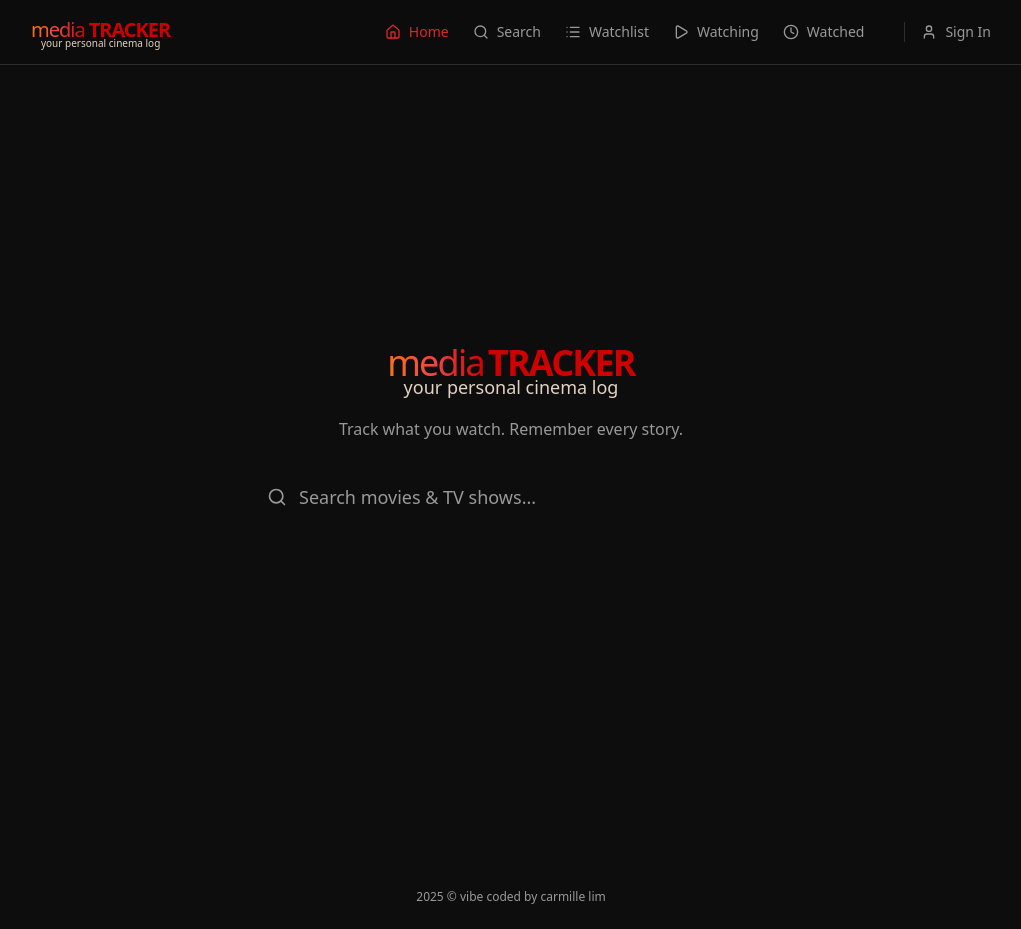
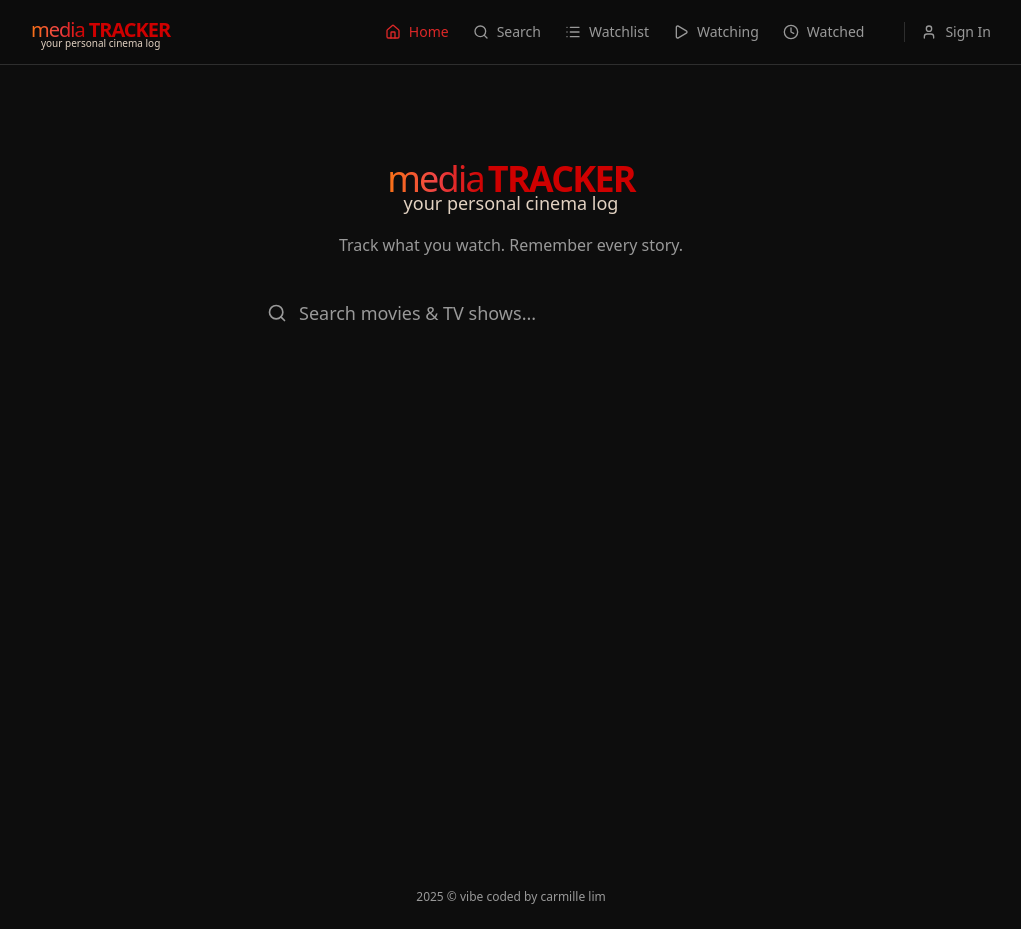
Before and after one commit to petitespeciale/media-tracker, a Next.js app: page / in a window 1280 px wide. Shown: the whole page, without its empty margins (129-1150 px from the left). Built offline with nearby package versions, Linux system fonts and the light colour scheme.

Commit message:
Style: Move search bar to top of page for better dropdown visibility

```diff
--- a/app/page.tsx
+++ b/app/page.tsx
@@ -4,7 +4,7 @@
 
 export default function Home() {
   return (
-    <main className="flex min-h-screen flex-col items-center justify-center p-4 md:p-24">
+    <main className="flex min-h-screen flex-col items-center pt-24 p-4 md:p-24">
       <div className="flex w-full max-w-md md:max-w-7xl flex-col items-center space-y-8 text-center">
         <div className="flex flex-col items-center">
           <h1 className="text-4xl animate-gradient-x leading-none -mb-2">
```
